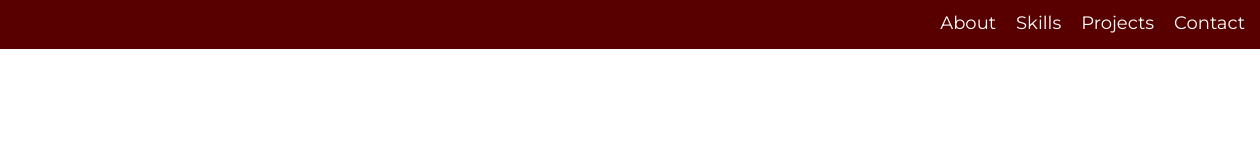
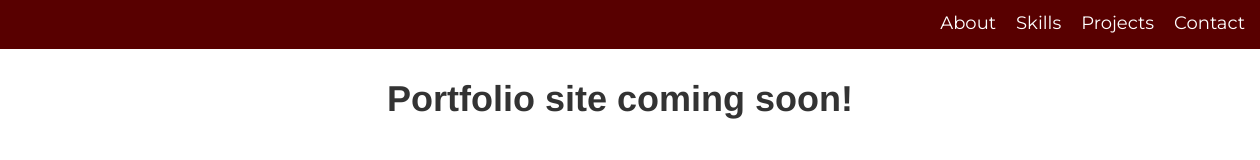
Before and after one commit to richt3211/portfolio, a Gatsby site: page / in a window 1280 px wide. Shown: the full height of the page, 20-1280 px from the left. Built offline with nearby package versions, Linux system fonts and the light colour scheme; Gatsby itself is replaced by a stand-in of ours.

Commit message:
Making placeholder for live site

```diff
--- a/src/pages/index.js
+++ b/src/pages/index.js
@@ -1,9 +1,13 @@
 import React from "react"
 import Header from '../components/header';
+import styles from './index.module.css';
 
 export default () => (
-    <Header>
-        <h1>This is the header</h1>
-        <h2>This is the smaller header</h2>
-    </Header>
+    <div className= {styles.site}>
+        <Header>
+            <h1>This is the header</h1>
+            <h2>This is the smaller header</h2>
+        </Header>
+        <h1 className = {styles.header} >Portfolio site coming soon!</h1>
+    </div>
 )
--- /dev/null
+++ b/src/pages/index.module.css
@@ -0,0 +1,11 @@
+.site{
+}
+
+.header {
+    margin: 0 auto;
+    padding: 30px;
+    width: 100%;
+    display: flex;
+    justify-content: center;
+
+}
```
